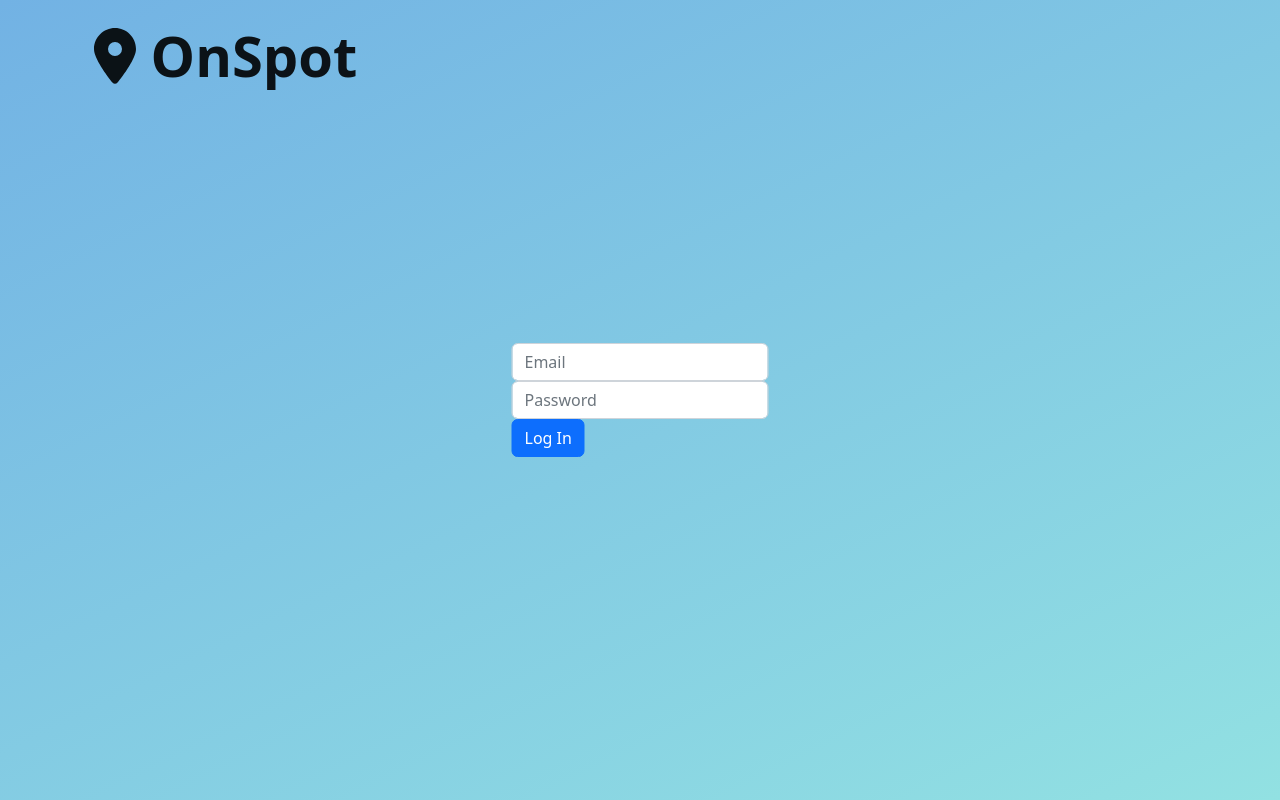
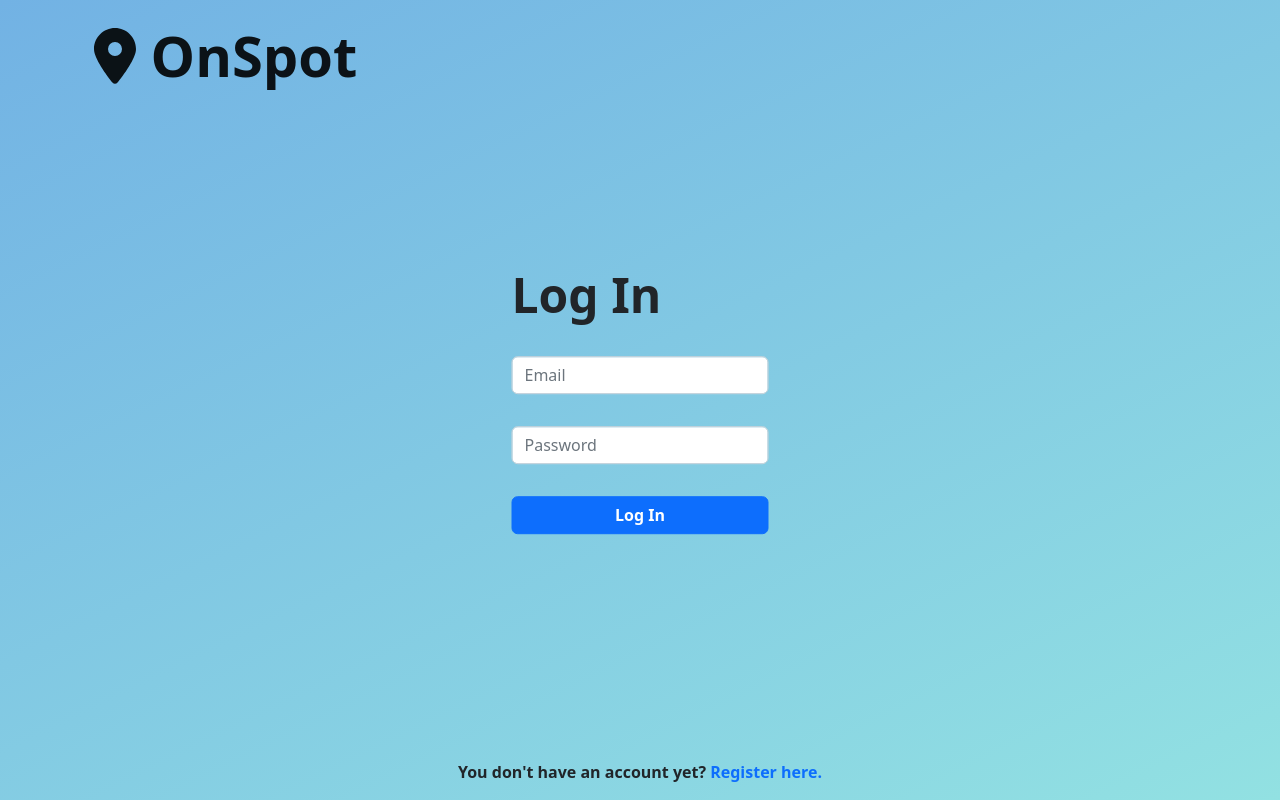
Before and after one commit to MartinYordanov374/OnSpot, a React (Create React App) app: page /login in a window 1280 px wide. Built offline with nearby package versions, Linux system fonts and the light colour scheme.

Commit message:
Finished the stylization of the log in page

```diff
--- a/src/Components/LoginPageComponent/LoginPageComponent.js
+++ b/src/Components/LoginPageComponent/LoginPageComponent.js
@@ -8,10 +8,15 @@ export default class LoginPageComponent extends Component {
       <Container>
         <NavbarComponentNotRegisteredUser/>
         <div className='LoginFormWrapper'>
-            <Form.Control placeholder='Email'/>
-            <Form.Control placeholder='Password' type='password'/>
-            <Button> Log In </Button>
-
+            <h1 className='logInText'>Log In</h1>
+            <Form.Control className='EmailField field' placeholder='Email'/>
+            <Form.Control className='PasswordField field' placeholder='Password' type='password'/>
+            <div className='logInButtonWrapper'>
+                <Button className='LogInButton'> Log In </Button>
+            </div>
+        </div>
+        <div className='NotRegisteredYetWrapper text-center fixed-bottom'>
+                <p className='NotRegisteredYet'>You don't have an account yet? <a href='/register' className='registerLink'>Register here.</a></p>
         </div>
       </Container>
     )
--- a/src/Components/LoginPageComponent/LoginPageStyles/LoginPageStyles.css
+++ b/src/Components/LoginPageComponent/LoginPageStyles/LoginPageStyles.css
@@ -5,4 +5,33 @@
   -webkit-transform: translate(-50%, -50%);
           transform: translate(-50%, -50%);
 }
+
+.LoginFormWrapper .logInText {
+  font-weight: bold;
+  font-size: 3rem;
+}
+
+.LoginFormWrapper .field {
+  margin-top: 2rem;
+}
+
+.LoginFormWrapper .logInButtonWrapper {
+  text-align: center;
+}
+
+.LoginFormWrapper .logInButtonWrapper .LogInButton {
+  margin-top: 2rem;
+  font-weight: bold;
+  width: 100%;
+}
+
+.NotRegisteredYetWrapper .NotRegisteredYet {
+  font-weight: bold;
+}
+
+.NotRegisteredYetWrapper .registerLink {
+  text-decoration: none;
+  -webkit-transition: 0.5s linear;
+  transition: 0.5s linear;
+}
 /*# sourceMappingURL=LoginPageStyles.css.map */
--- a/src/Components/LoginPageComponent/LoginPageStyles/LoginPageStyles.scss
+++ b/src/Components/LoginPageComponent/LoginPageStyles/LoginPageStyles.scss
@@ -3,4 +3,28 @@
     left:50%;
     top:50%;
     transform:translate(-50%, -50%);
+    .logInText{
+        font-weight: bold;
+        font-size: 3rem;
+    }
+    .field{
+        margin-top: 2rem;
+    }
+    .logInButtonWrapper{
+        text-align: center;
+        .LogInButton{
+            margin-top: 2rem;
+            font-weight: bold;
+            width: 100%;
+        }
+    }
 }
+.NotRegisteredYetWrapper{
+    .NotRegisteredYet{
+        font-weight: bold;
+    }
+    .registerLink{
+        text-decoration: none;
+        transition: 0.5s linear;
+    }
+}
--- a/src/Components/RegistrationPageComponent/RegistrationPageStyles/RegistrationPageStyles.scss
+++ b/src/Components/RegistrationPageComponent/RegistrationPageStyles/RegistrationPageStyles.scss
@@ -37,7 +37,6 @@
         .loginLink{
             text-decoration: none;
             transition: 0.5s linear;
-
         }
     }
 }
```
Also changed, not shown: 2 other files (tests, documents, lock files or other folders).
